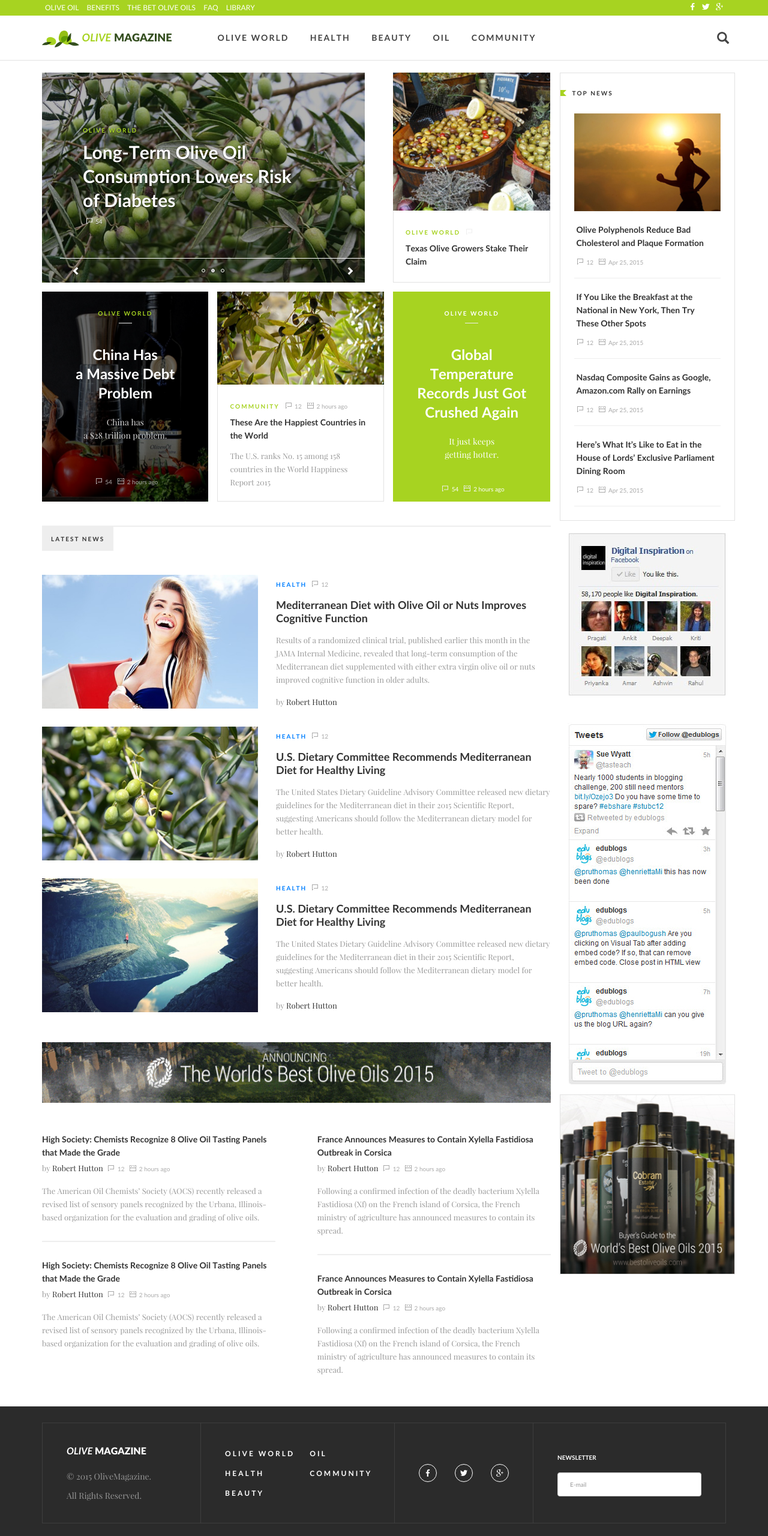
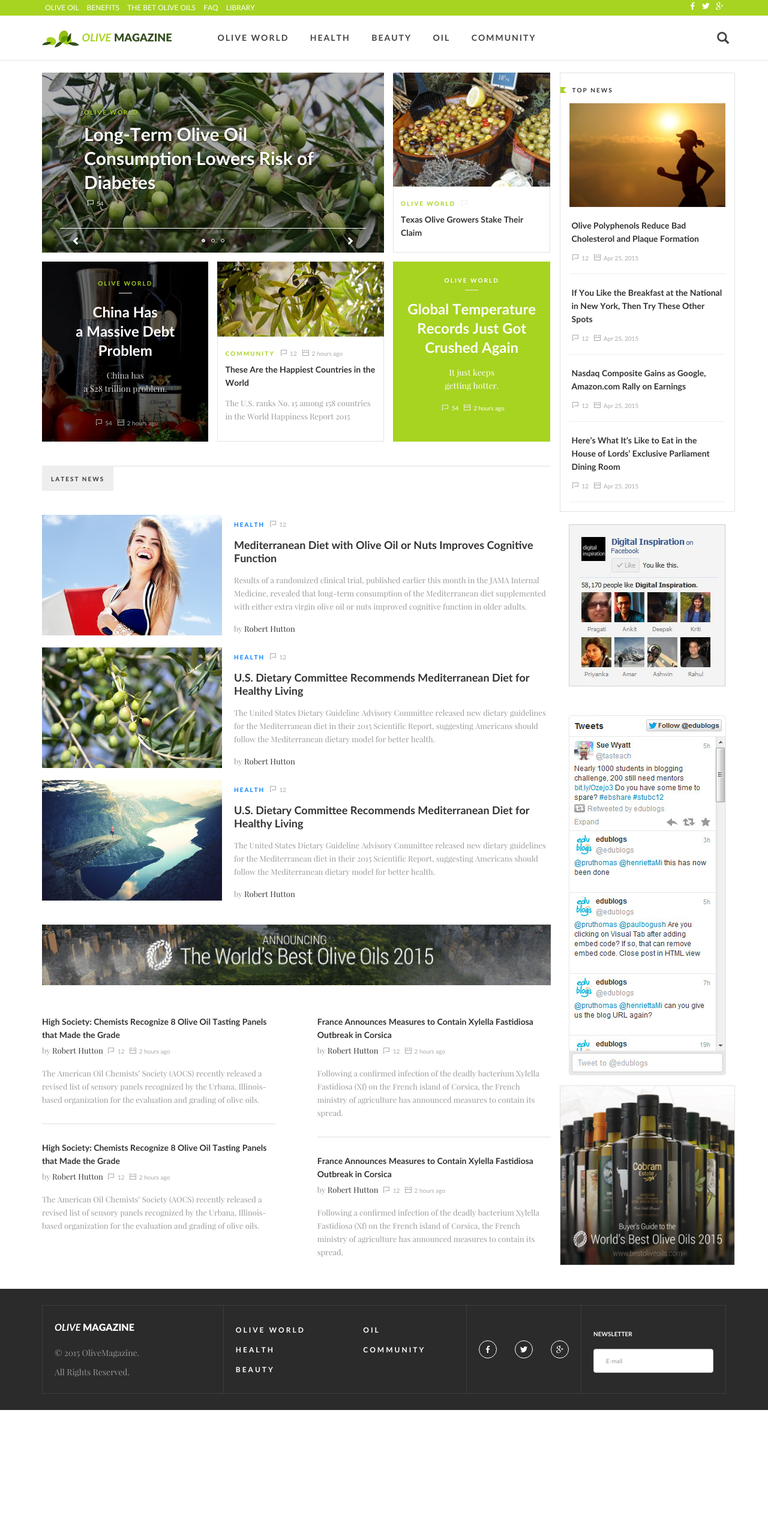
Before and after one commit to MykolaKroshko/005.CodeVogTest, a plain HTML site: page index.html in a window 1280 px wide. Shown: the whole page at 60% size. After the commit the page ends 2350 px from the top, so only its background shows below. Drawn offline with Linux system fonts and the light colour scheme.

Commit message:
added responsivenes for bootsstrap md stage

```diff
--- a/css/style.css
+++ b/css/style.css
@@ -10,6 +10,10 @@
 }
 .headnav{
   margin: 0;
+}
+.header_link {
+    display: inline-block;
+    height: 14px;
 }
 a, a:focus, a:hover{
   color: inherit;
@@ -98,6 +102,14 @@ li.footer_nav_elem{
 }
 .footer_socials_svg{
   vertical-align: top;
+}
+@media (min-width: 992px){
+  .table .table_cell{
+    padding: 20px;
+  }
+  .subscribe{
+    width: 200px;
+  }
 }
 
 /************************ FOOTER END ************************/
@@ -212,7 +224,15 @@ li.footer_nav_elem{
 .author_name{
   color: #333;
 }
-
+@media (min-width: 992px){
+  .news_article{
+    margin-bottom: 20px;
+  }
+  .news_image{
+    width: 300px;
+    margin-right: 20px;
+  }
+}
 /************** News End **************/
 
 /************** Announce Start **************/
@@ -318,7 +338,7 @@ li.mainNav_item{
 
 /************** Pre-views Start **************/
 
-.pad-r-0{
+.pre-view_container>div:not(:nth-last-child(3n+1)){
   padding-right: 0;
 }
 .carousel-inner{
@@ -489,6 +509,41 @@ li.mainNav_item{
 .pre_view_4 .sectionTitle{
   color: #fff;
 }
+@media (min-width: 992px){
+  .carousel-inner,.pre-view{
+    height: 300px;
+  }
+  .carousel-caption{
+    padding: 50px 70px;
+  }
+  .pre_view_1_imageConainer{
+    height: 190px;
+  }
+  .pre_view_text_1 {
+    padding: 12px;
+  }
+  .pre_view_1_text{
+    height: calc(100% - 190px);
+  }
+  .pre_view_title_2{
+    margin: 15px 0;
+  }
+  .pre_view_2_description{
+    margin-bottom: 30px;
+  }
+  .pre_view_3_imageConainer{
+    height: 125px;
+  }
+  .pre_view_3_text{
+    height: calc(100% - 125px);
+  }
+  .pre_view_4{
+    padding: 15px;
+  }
+  .pre_view_4_description{
+    margin-bottom: 10px;
+  }
+}
 
 /************** Pre-views End **************/
 
@@ -535,6 +590,8 @@ li.mainNav_item{
 .sidebar_image{
   margin: auto;
   display: block;
+  max-width: 100%;
+  height: auto;
 }
 .facebookPlagin{
   margin-top: 20px;
@@ -553,7 +610,16 @@ li.mainNav_item{
 }
 .bestOils:hover{
   transform: none;
-
+}
+@media (min-width: 992px){
+  .topNews{
+    padding: 15px;
+    padding-top: 50px;
+  }
+  .topNews::before{
+    top: 15px;
+  }
 }
 
+
 /************************ SIDEBAR END ************************/
--- a/index.html
+++ b/index.html
@@ -19,7 +19,7 @@
       <div class="header_top">
         <div class="container">
           <div class="row">
-            <div class="col-lg-11">
+            <div class="col-lg-11 col-md-10">
               <ul class="headnav list-inline">
                 <li class="headnav_item">
                   <a class="header_link" href="#">Olive oil</a>
@@ -38,23 +38,23 @@
                 </li>
               </ul>
             </div>
-            <div class="col-lg-1">
+            <div class="col-lg-1 col-md-2">
               <ul class="headnav list-inline row">
-                <li class="headnav_item col-lg-4">
+                <li class="headnav_item col-lg-4 col-md-4 col-sm-4 col-xs-4">
                   <a class="header_link facebook" href="https://www.facebook.com/" target="_blank">
                     <svg class="socials_svg" xmlns="http://www.w3.org/2000/svg" xmlns:xlink="http://www.w3.org/1999/xlink" viewBox="0 0 96.227 96.227">
                       <path d="M73.099 15.973l-9.058.004c-7.102 0-8.477 3.375-8.477 8.328v10.921h16.938l-.006 17.106H55.564v43.895H37.897V52.332h-14.77V35.226h14.77V22.612C37.897 7.972 46.84 0 59.9 0l13.2.021-.001 15.952z"/>
                     </svg>
                   </a>
                 </li>
-                <li class="headnav_item col-lg-4">
+                <li class="headnav_item col-lg-4 col-md-4 col-sm-4 col-xs-4">
                   <a class="header_link twitter" href="https://twitter.com/"  target="_blank">
                     <svg class="socials_svg" xmlns="http://www.w3.org/2000/svg" xmlns:xlink="http://www.w3.org/1999/xlink" viewBox="0 0 97.637 97.637">
                     	<path d="M97.523,18.526c-0.14-0.165-0.371-0.221-0.568-0.131c-2.919,1.295-5.99,2.226-9.153,2.776   c3.358-2.526,5.86-6.024,7.143-10.035c0.062-0.192-0.002-0.402-0.159-0.527c-0.158-0.125-0.377-0.141-0.55-0.038   c-3.782,2.243-7.878,3.824-12.18,4.701c-3.812-3.956-9.135-6.219-14.644-6.219c-11.204,0-20.318,9.114-20.318,20.317   c0,1.355,0.131,2.697,0.391,4c-15.518-0.958-30.028-8.408-39.894-20.509c-0.101-0.124-0.254-0.193-0.414-0.177   c-0.159,0.012-0.301,0.102-0.381,0.239c-1.8,3.088-2.751,6.621-2.751,10.215c0,6.229,2.83,12.053,7.649,15.896   c-2.481-0.298-4.904-1.079-7.089-2.292c-0.147-0.083-0.33-0.082-0.477,0.003c-0.147,0.084-0.24,0.24-0.244,0.41l-0.002,0.26   c0,8.946,5.895,16.801,14.282,19.409c-2.209,0.356-4.501,0.332-6.754-0.098c-0.166-0.031-0.34,0.026-0.454,0.154   c-0.113,0.128-0.151,0.307-0.099,0.469c2.515,7.85,9.503,13.355,17.637,14.041c-6.785,4.971-14.805,7.59-23.279,7.59   c-1.561,0-3.133-0.093-4.673-0.274c-0.22-0.025-0.438,0.106-0.514,0.317c-0.076,0.213,0.005,0.451,0.195,0.572   c9.17,5.881,19.773,8.988,30.664,8.988c35.625,0,56.913-28.938,56.913-56.914c0-0.779-0.015-1.554-0.046-2.327   c3.843-2.811,7.142-6.252,9.802-10.235C97.675,18.929,97.662,18.692,97.523,18.526z"/>
                     </svg>
                   </a>
                 </li>
-                <li class="headnav_item col-lg-4">
+                <li class="headnav_item col-lg-4 col-md-4 col-sm-4 col-xs-4">
                   <a class="header_link google" href="https://plus.google.com/"  target="_blank">
                     <svg class="socials_svg" xmlns="http://www.w3.org/2000/svg" xmlns:xlink="http://www.w3.org/1999/xlink" viewBox="0 0 96.669 96.669">
                       <path d="M50.91 55.189l-4.533-3.522c-1.38-1.144-3.27-2.656-3.27-5.422 0-2.778 1.889-4.544 3.527-6.18 5.279-4.157 10.557-8.581 10.557-17.903 0-9.586-6.031-14.629-8.923-17.022h7.795L64.244 0H39.459C32.658 0 22.856 1.608 15.68 7.533c-5.408 4.666-8.046 11.099-8.046 16.892 0 9.831 7.548 19.798 20.88 19.798 1.259 0 2.636-.124 4.022-.252-.623 1.515-1.252 2.777-1.252 4.917 0 3.905 2.006 6.299 3.774 8.567-5.663.39-16.237 1.018-24.033 5.809-7.424 4.415-9.684 10.84-9.684 15.377 0 9.334 8.8 18.028 27.045 18.028 21.636 0 33.089-11.971 33.089-23.823.002-8.707-5.028-12.992-10.565-17.657zM34.431 40.691c-10.824 0-15.727-13.992-15.727-22.434 0-3.288.623-6.682 2.763-9.333C23.486 6.4 27 4.762 30.281 4.762c10.434 0 15.846 14.118 15.846 23.197 0 2.271-.251 6.296-3.144 9.207-2.023 2.021-5.409 3.525-8.552 3.525zm.124 50.696c-13.46 0-22.139-6.438-22.139-15.392 0-8.949 8.048-11.978 10.816-12.979 5.281-1.777 12.076-2.024 13.21-2.024 1.258 0 1.887 0 2.889.126 9.568 6.81 13.721 10.203 13.721 16.65.001 7.805-6.417 13.619-18.497 13.619zm48.124-50.888V27.894h-6.224v12.605H63.869v6.294h12.586v12.684h6.224V46.793h12.649v-6.294z"/>
@@ -68,14 +68,14 @@
       </div>
       <div class="container header_bottom">
         <div class="row">
-          <div class="logo col-lg-3">
+          <div class="logo col-lg-3 col-md-12 col-sm-12 col-xs-12">
             <a class="logo_link" href="index.html">
               <img src="img/logo.png" alt="logo with olives and leaves">
               <span class="logo_olive">Olive</span>
               <span class="logo_magazine">Magazine</span>
             </a>
           </div>
-          <div class="mainNav col-lg-6">
+          <div class="mainNav col-lg-6 col-md-8 col-sm-12">
             <div class="row">
               <ul class="mainNav_list list-inline">
                 <li class="mainNav_item"><a href="#">olive world</a></li>
@@ -86,7 +86,7 @@
               </ul>
             </div>
           </div>
-          <div class="search col-lg-3">
+          <div class="search col-lg-3 col-md-4 col-sm-12 col-xs-12">
           <form action="#" method="get" class="search_form row">
             <input type="checkbox" name="showSaerch" id="showSaerch" class="showSaerch">
             <label for="showSaerch" class="search_icon glyphicon glyphicon-search"></label>
@@ -98,9 +98,9 @@
     </header>
     <div class="container containerMain">
       <div class="content clearfix">
-        <main class="col-lg-9">
+        <main class="col-lg-9 col-md-9 col-sm-12 col-xs-12">
           <section class="row pre-view_container">
-            <div class="pad-r-0 slider col-lg-8">
+            <div class="slider col-lg-8 col-md-8">
               <div class="carousel slide" id="carousel-example-generic" data-ride="carousel">
                 <ol class="carousel-indicators">
                   <li data-target="#carousel-example-generic" data-slide-to="0" class="active"></li>
@@ -120,12 +120,12 @@
                       <span class="counter counter_white">54</span>
                     </div>
                   </div>
-                  <div class="item">
+                  <!-- <div class="item">
                     <img class="slide_image" alt="Second slide" src="img/4.jpg">
                   </div>
                   <div class="item">
                     <img class="slide_image" alt="Third slide" src="img/23.jpg">
-                  </div>
+                  </div> -->
                 </div>
                 <a href="#carousel-example-generic" class="left carousel-control" role="button" data-slide="prev">
                   <span class="glyphicon glyphicon-chevron-left" aria-hidden="true"></span>
@@ -135,7 +135,7 @@
                 </a>
               </div>
             </div>
-            <div class="pre-view col-lg-4">
+            <div class="pre-view col-lg-4 col-md-4">
               <a href="#">
                 <div class="pre_view_1_imageConainer"></div>
               </a>
@@ -151,7 +151,7 @@
                 </a>
               </div>
             </div>
-            <div class="pre-view pad-r-0 col-lg-4">
+            <div class="pre-view col-lg-4 col-md-4">
               <div class="pre_view_2">
                 <div class="pre_view_2_text">
                   <div>
@@ -171,7 +171,7 @@
                 </div>
               </div>
             </div>
-            <div class="pre-view pad-r-0 col-lg-4">
+            <div class="pre-view col-lg-4 col-md-4">
               <a href="#">
                 <div class="pre_view_3_imageConainer"></div>
               </a>
@@ -191,7 +191,7 @@
                   </p>
               </div>
             </div>
-            <div class="pre-view col-lg-4">
+            <div class="pre-view col-lg-4 col-md-4">
               <div class="pre_view_4">
                 <div>
                   <span class="sectionTitle">
@@ -301,7 +301,7 @@
             </div>
           </section>
         </main>
-        <div class="col-lg-3 sidebar">
+        <div class="col-lg-3 col-md-3 visible-lg visible-md sidebar">
           <div class="topNews">
             <article class="topNews_news">
               <img class="topNews_image" src="img/4.jpg" alt="running person">
@@ -364,27 +364,27 @@
             </td>
             <td class="table_cell">
               <ul class="list-inline text-uppercase footer_nav">
-                <li class="col-lg-7 footer_nav_elem">
+                <li class="col-lg-7 col-md-7 footer_nav_elem">
                   <a class="footer_nav_link" href="#">
                     olive world
                   </a>
                 </li>
-                <li class="col-lg-5 footer_nav_elem">
+                <li class="col-lg-5 col-md-5 footer_nav_elem">
                   <a class="footer_nav_link" href="#">
                     oil
                   </a>
                 </li>
-                <li class="col-lg-7 footer_nav_elem">
+                <li class="col-lg-7 col-md-7 footer_nav_elem">
                   <a class="footer_nav_link" href="#">
                     health
                   </a>
                 </li>
-                <li class="col-lg-5 footer_nav_elem">
+                <li class="col-lg-5 col-md-5 footer_nav_elem">
                   <a class="footer_nav_link" href="#">
                     community
                   </a>
                 </li>
-                <li class="col-lg-7 footer_nav_elem">
+                <li class="col-lg-7 col-md-7 footer_nav_elem">
                   <a class="footer_nav_link" href="#">
                     beauty
                   </a>
@@ -393,17 +393,17 @@
             </td>
             <td class="table_cell">
               <div class="row footer_socials">
-                  <a class="footer_social_link facebook col-lg-4" href="https://www.facebook.com/" target="_blank">
+                  <a class="footer_social_link facebook col-lg-4 col-md-4 col-sm-4 col-xs-4" href="https://www.facebook.com/" target="_blank">
                     <svg class="footer_socials_svg socials_svg" xmlns="http://www.w3.org/2000/svg" xmlns:xlink="http://www.w3.org/1999/xlink" viewBox="0 0 96.227 96.227">
                       <path d="M73.099 15.973l-9.058.004c-7.102 0-8.477 3.375-8.477 8.328v10.921h16.938l-.006 17.106H55.564v43.895H37.897V52.332h-14.77V35.226h14.77V22.612C37.897 7.972 46.84 0 59.9 0l13.2.021-.001 15.952z"/>
                     </svg>
                   </a>
-                  <a class="footer_social_link twitter col-lg-4" href="https://twitter.com/"  target="_blank">
+                  <a class="footer_social_link twitter col-lg-4 col-md-4 col-sm-4 col-xs-4" href="https://twitter.com/"  target="_blank">
                     <svg class="footer_socials_svg socials_svg" xmlns="http://www.w3.org/2000/svg" xmlns:xlink="http://www.w3.org/1999/xlink" viewBox="0 0 97.637 97.637">
                     	<path d="M97.523,18.526c-0.14-0.165-0.371-0.221-0.568-0.131c-2.919,1.295-5.99,2.226-9.153,2.776   c3.358-2.526,5.86-6.024,7.143-10.035c0.062-0.192-0.002-0.402-0.159-0.527c-0.158-0.125-0.377-0.141-0.55-0.038   c-3.782,2.243-7.878,3.824-12.18,4.701c-3.812-3.956-9.135-6.219-14.644-6.219c-11.204,0-20.318,9.114-20.318,20.317   c0,1.355,0.131,2.697,0.391,4c-15.518-0.958-30.028-8.408-39.894-20.509c-0.101-0.124-0.254-0.193-0.414-0.177   c-0.159,0.012-0.301,0.102-0.381,0.239c-1.8,3.088-2.751,6.621-2.751,10.215c0,6.229,2.83,12.053,7.649,15.896   c-2.481-0.298-4.904-1.079-7.089-2.292c-0.147-0.083-0.33-0.082-0.477,0.003c-0.147,0.084-0.24,0.24-0.244,0.41l-0.002,0.26   c0,8.946,5.895,16.801,14.282,19.409c-2.209,0.356-4.501,0.332-6.754-0.098c-0.166-0.031-0.34,0.026-0.454,0.154   c-0.113,0.128-0.151,0.307-0.099,0.469c2.515,7.85,9.503,13.355,17.637,14.041c-6.785,4.971-14.805,7.59-23.279,7.59   c-1.561,0-3.133-0.093-4.673-0.274c-0.22-0.025-0.438,0.106-0.514,0.317c-0.076,0.213,0.005,0.451,0.195,0.572   c9.17,5.881,19.773,8.988,30.664,8.988c35.625,0,56.913-28.938,56.913-56.914c0-0.779-0.015-1.554-0.046-2.327   c3.843-2.811,7.142-6.252,9.802-10.235C97.675,18.929,97.662,18.692,97.523,18.526z"/>
                     </svg>
                   </a>
-                  <a class="footer_social_link google col-lg-4" href="https://plus.google.com/"  target="_blank">
+                  <a class="footer_social_link google col-lg-4 col-md-4 col-sm-4 col-xs-4" href="https://plus.google.com/"  target="_blank">
                     <svg class="footer_socials_svg socials_svg" xmlns="http://www.w3.org/2000/svg" xmlns:xlink="http://www.w3.org/1999/xlink" viewBox="0 0 96.669 96.669">
                       <path d="M50.91 55.189l-4.533-3.522c-1.38-1.144-3.27-2.656-3.27-5.422 0-2.778 1.889-4.544 3.527-6.18 5.279-4.157 10.557-8.581 10.557-17.903 0-9.586-6.031-14.629-8.923-17.022h7.795L64.244 0H39.459C32.658 0 22.856 1.608 15.68 7.533c-5.408 4.666-8.046 11.099-8.046 16.892 0 9.831 7.548 19.798 20.88 19.798 1.259 0 2.636-.124 4.022-.252-.623 1.515-1.252 2.777-1.252 4.917 0 3.905 2.006 6.299 3.774 8.567-5.663.39-16.237 1.018-24.033 5.809-7.424 4.415-9.684 10.84-9.684 15.377 0 9.334 8.8 18.028 27.045 18.028 21.636 0 33.089-11.971 33.089-23.823.002-8.707-5.028-12.992-10.565-17.657zM34.431 40.691c-10.824 0-15.727-13.992-15.727-22.434 0-3.288.623-6.682 2.763-9.333C23.486 6.4 27 4.762 30.281 4.762c10.434 0 15.846 14.118 15.846 23.197 0 2.271-.251 6.296-3.144 9.207-2.023 2.021-5.409 3.525-8.552 3.525zm.124 50.696c-13.46 0-22.139-6.438-22.139-15.392 0-8.949 8.048-11.978 10.816-12.979 5.281-1.777 12.076-2.024 13.21-2.024 1.258 0 1.887 0 2.889.126 9.568 6.81 13.721 10.203 13.721 16.65.001 7.805-6.417 13.619-18.497 13.619zm48.124-50.888V27.894h-6.224v12.605H63.869v6.294h12.586v12.684h6.224V46.793h12.649v-6.294z"/>
                     </svg>
```
